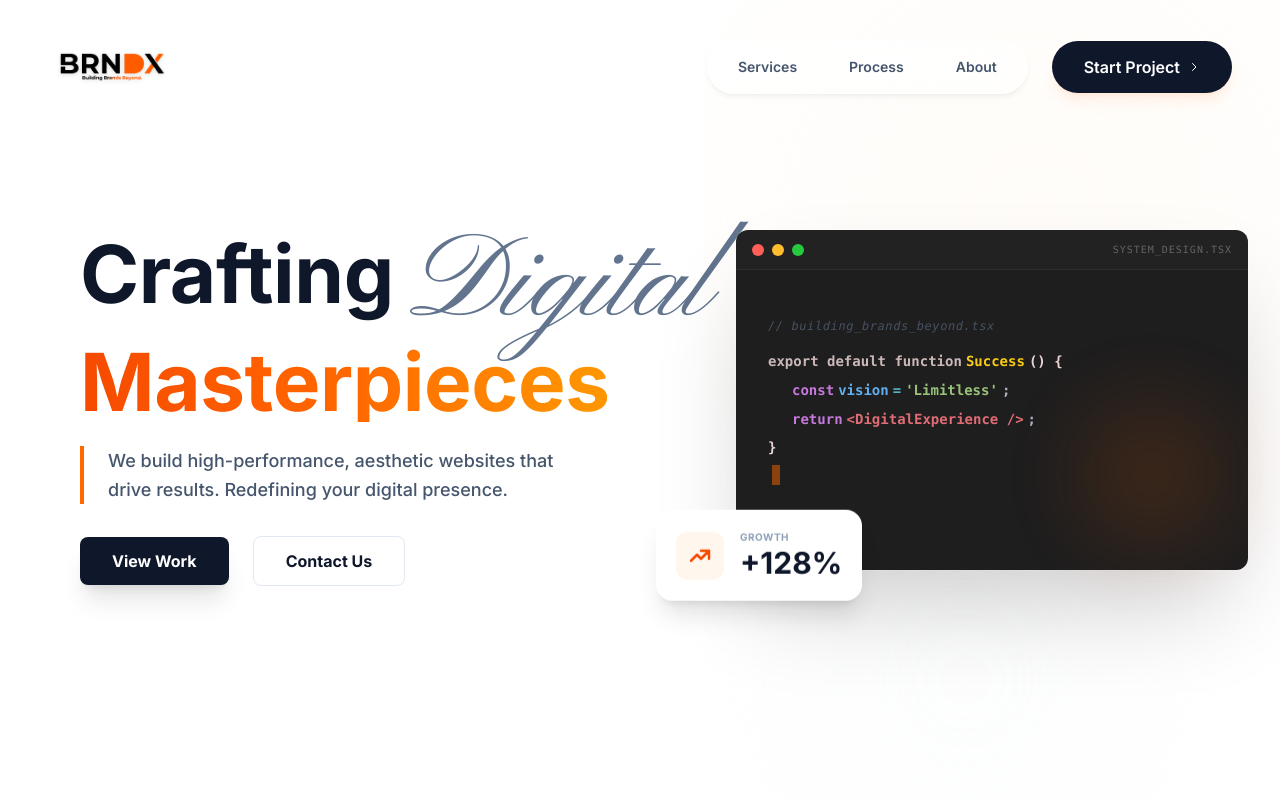
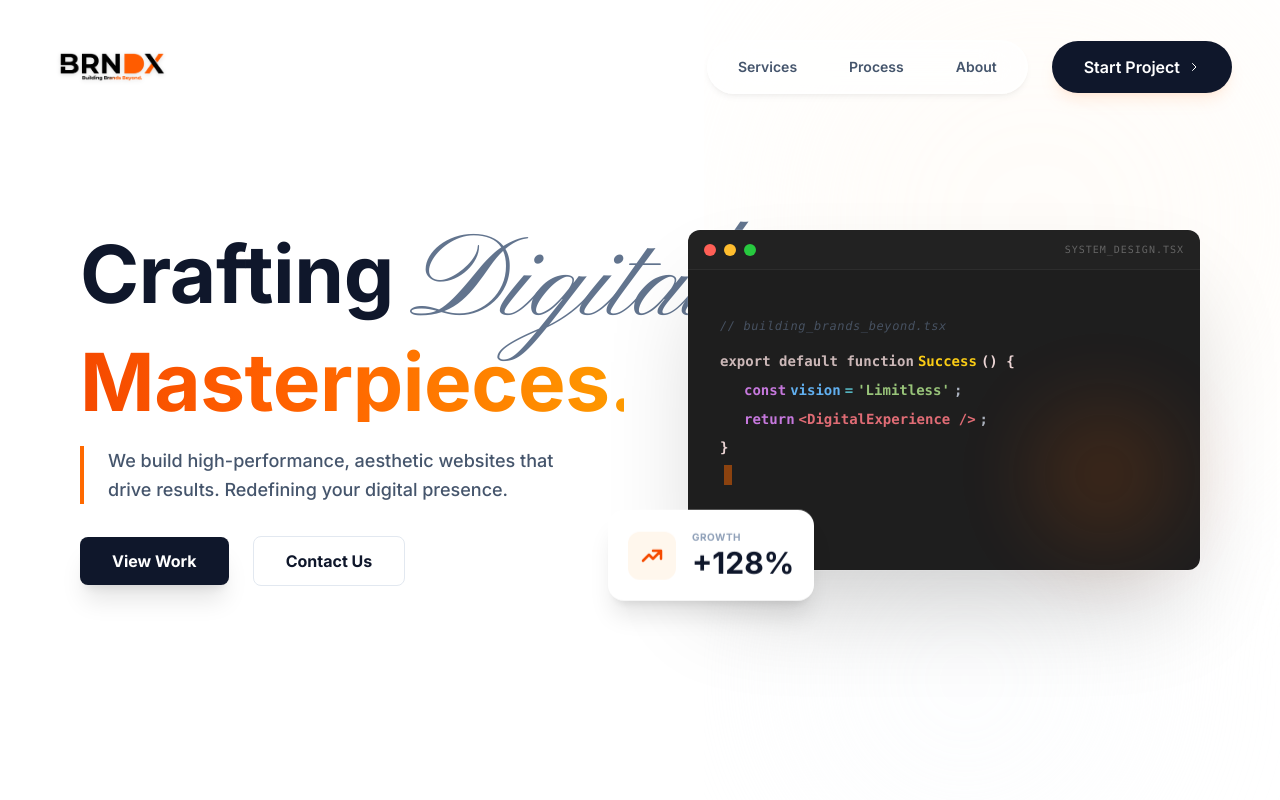
Before and after one commit to nikilkumarm/brndx-in, a Next.js app: page / in a window 1280 px wide. Shown: the top 800 px of the page. Built offline with nearby package versions, Linux system fonts and the light colour scheme; a web font is replaced by a local one.

Commit message:
UI: Shift 3D hero card slightly to the left

```diff
--- a/src/app/page.js
+++ b/src/app/page.js
@@ -178,7 +178,7 @@ export default function Home() {
                 <span className="text-6xl md:text-7xl lg:text-[4.5rem] xl:text-[5rem]">Crafting</span>
                 <span className="font-[family-name:var(--font-pinyon)] font-normal text-slate-500 text-[5rem] md:text-[6rem] lg:text-[7rem] xl:text-[7.5rem] relative top-3 ml-4">Digital</span>
               </div>
-              <div className="text-6xl md:text-7xl lg:text-[4.5rem] xl:text-[5rem] text-transparent bg-clip-text bg-gradient-to-r from-orange-600 via-orange-500 to-amber-500 mt-2">Masterpieces</div>
+              <div className="text-6xl md:text-7xl lg:text-[4.5rem] xl:text-[5rem] text-transparent bg-clip-text bg-gradient-to-r from-orange-600 via-orange-500 to-amber-500 mt-2">Masterpieces.</div>
             </h1>
 
             <p className="text-lg text-slate-600 font-medium mb-8 leading-relaxed border-l-4 border-orange-500 pl-6 max-w-lg">
@@ -209,7 +209,7 @@ export default function Home() {
           </div>
 
           {/* 3D Content Container */}
-          <div className="relative z-20 w-full max-w-lg perspective-[2000px]">
+          <div className="relative z-20 w-full max-w-lg perspective-[2000px] lg:-translate-x-12">
             {/* Visual Card */}
             <div
               className="relative w-full bg-[#1e1e1e] rounded-xl shadow-[0_50px_100px_-20px_rgba(0,0,0,0.2)] ring-1 ring-white/10 transition-transform duration-200 ease-out group"
```
